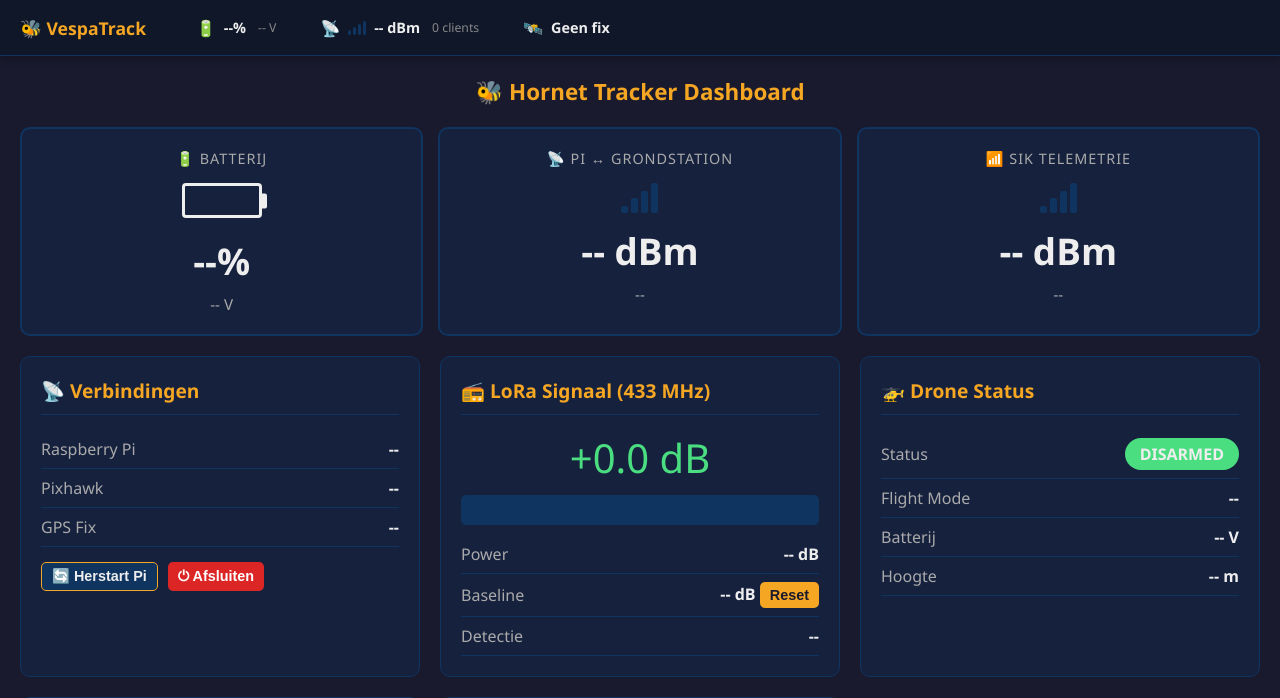
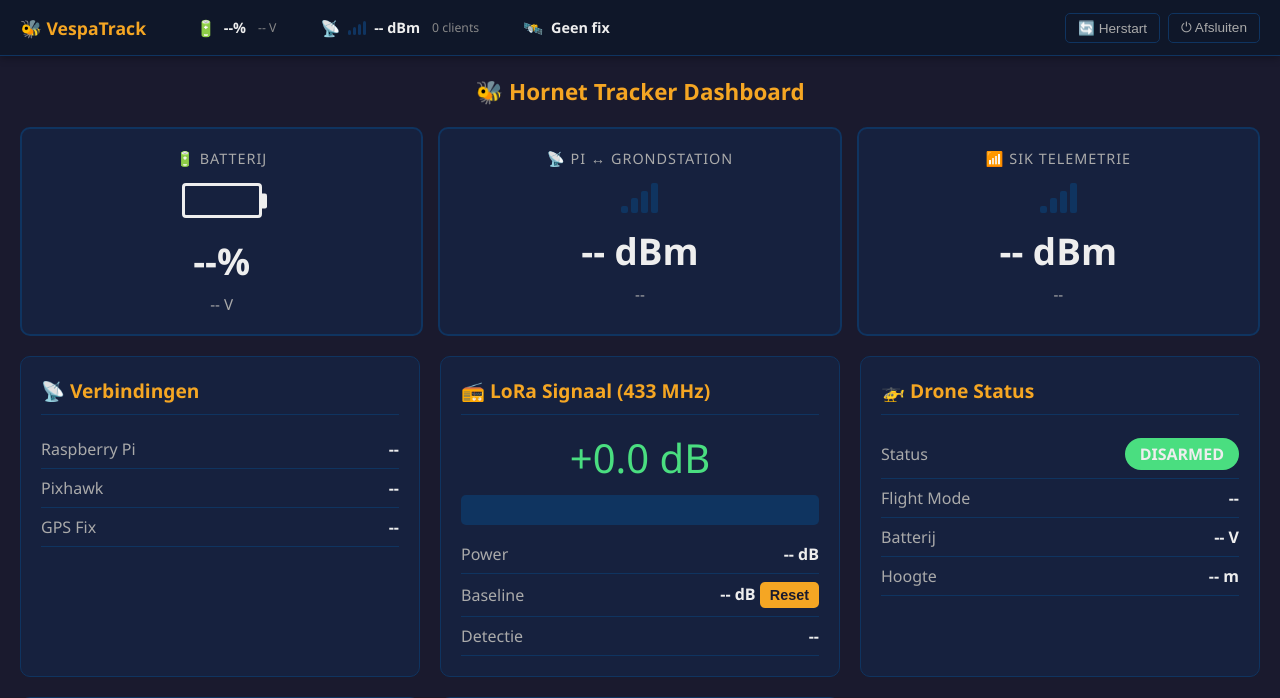
Before and after one commit to kianvdb/hornet-tracker, a Flask app: page / in a window 1280 px wide. Shown: the top 698 px of the page. Run offline with Flask 3, Linux system fonts and the light colour scheme.

Commit message:
feat(navbar): verplaats herstart- en afsluitknoppen naar navbar

```diff
--- a/templates/dashboard.html
+++ b/templates/dashboard.html
@@ -134,8 +134,13 @@
         </div>
 
 
-        <div class="navbar-actions">
-            <!-- Shutdown / reboot knoppen komen hier in commit 5 -->
+       <div class="navbar-actions">
+            <button class="navbar-btn" onclick="showRebootModal()" title="Herstart Pi">
+                🔄 Herstart
+            </button>
+            <button class="navbar-btn navbar-btn-danger" onclick="showShutdownModal()" title="Pi afsluiten">
+                ⏻ Afsluiten
+            </button>
         </div>
     </nav>
 
@@ -184,10 +189,7 @@
                 <span class="status-label">GPS Fix</span>
                 <span class="status-value" id="gps-status">--</span>
             </div>
-            <div class="btn-group">
-                <button class="btn btn-secondary btn-small" onclick="showRebootModal()">🔄 Herstart Pi</button>
-                <button class="btn btn-danger btn-small" onclick="showShutdownModal()">⏻ Afsluiten</button>
-            </div>
+
         </div>
 
         <div class="card">
```
